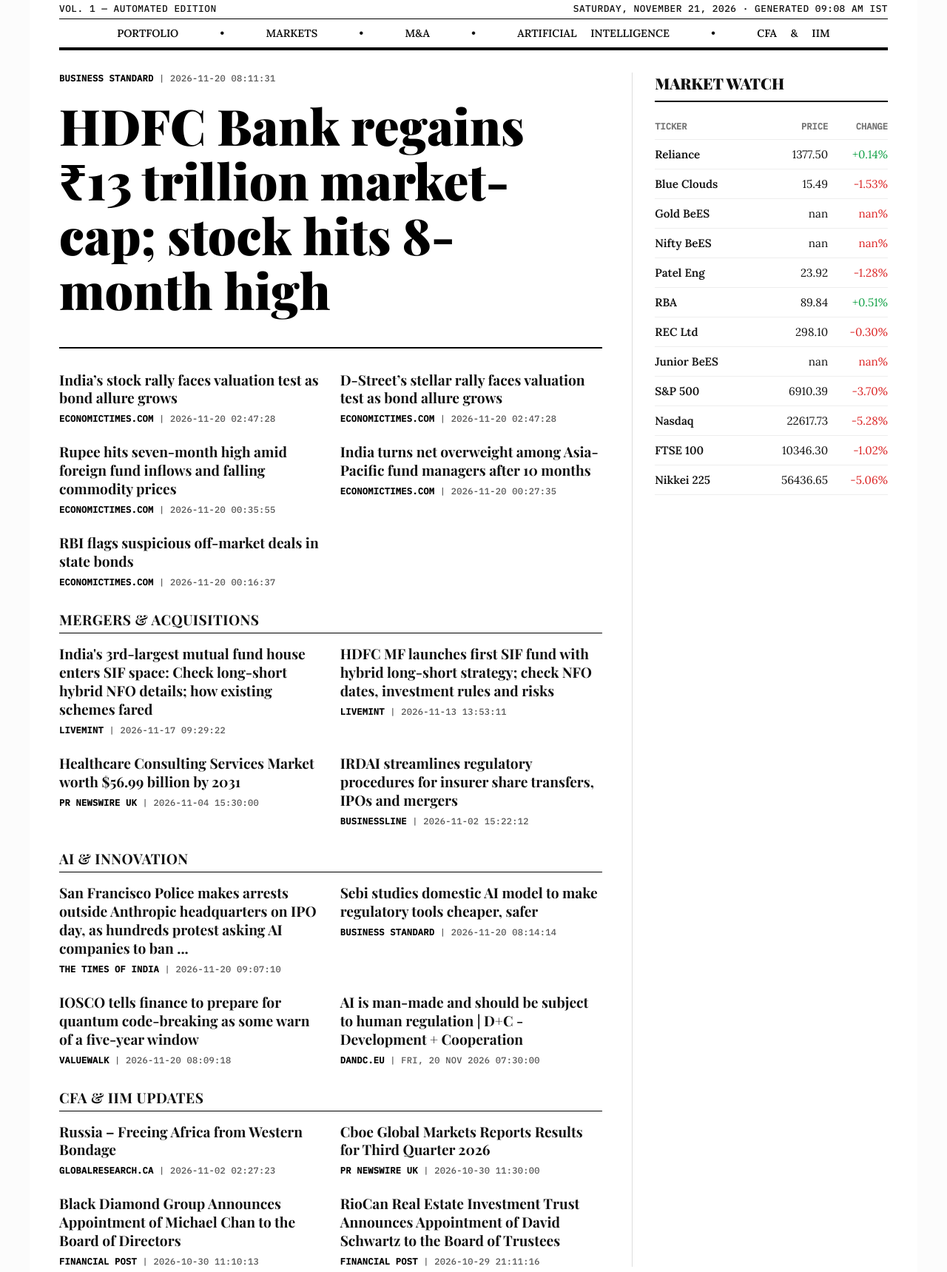
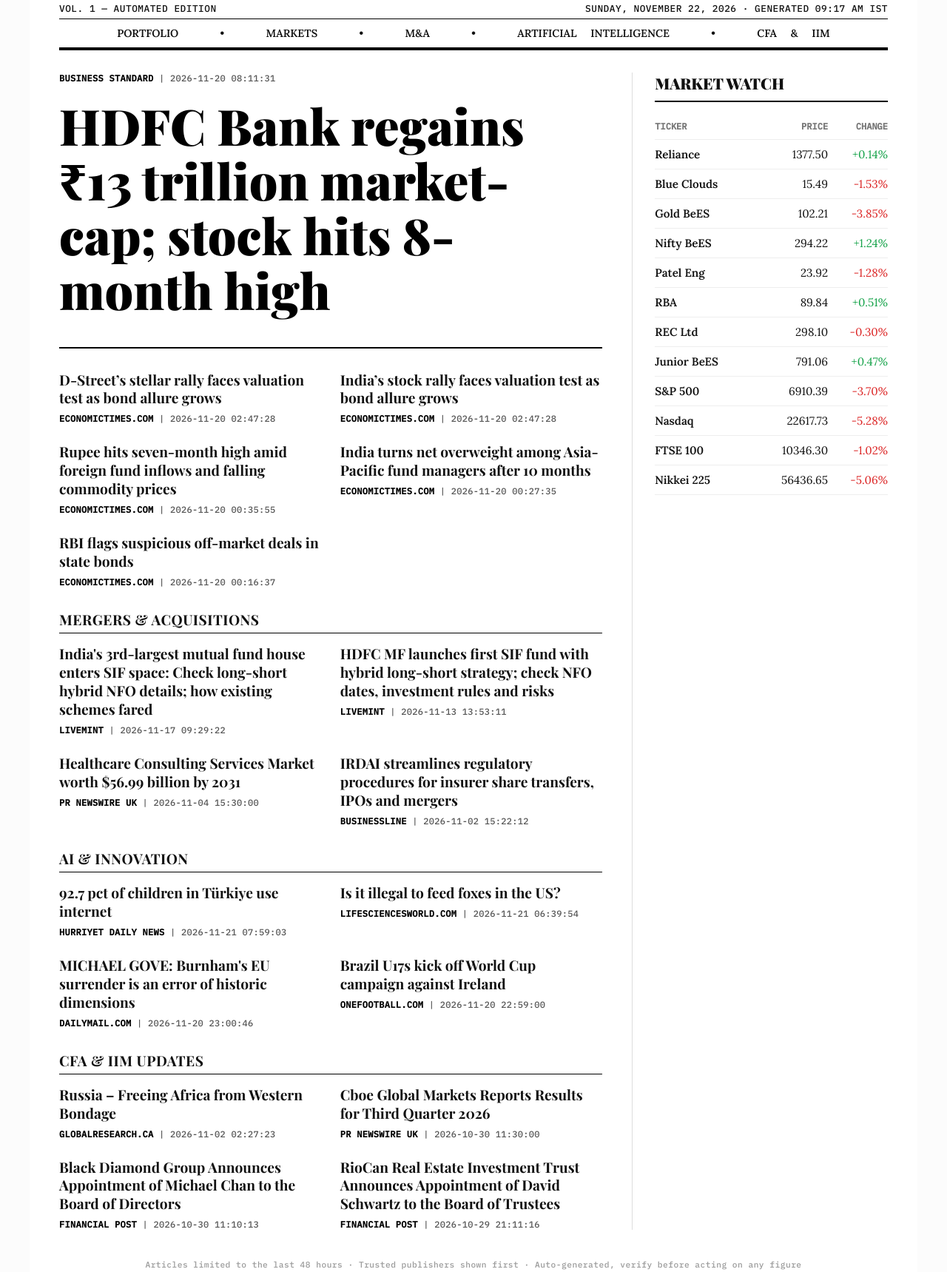
Before and after one commit to sagarry424-oss/daily-newspaper, a plain HTML site: page index.html in a window 1280 px wide. Shown: the part 186-1905 px from the top of the page at 74% size. Drawn offline with nearby package versions, Linux system fonts and the light colour scheme; a web font is replaced by a local one.

Commit message:
Automated daily newspaper update

```diff
--- a/index.html
+++ b/index.html
@@ -165,7 +165,7 @@
         </div>
         <div class="date-bar">
             <span>Vol. 1 — Automated Edition</span>
-            <span>Saturday, November 21, 2026 · Generated 09:08 AM IST</span>
+            <span>Sunday, November 22, 2026 · Generated 09:17 AM IST</span>
         </div>
         <div class="nav-bar">
             PORTFOLIO &nbsp; • &nbsp; MARKETS &nbsp; • &nbsp; M&amp;A &nbsp; • &nbsp; ARTIFICIAL INTELLIGENCE &nbsp; • &nbsp; CFA &amp; IIM
@@ -183,12 +183,12 @@
                 <div class="articles-grid">
 
         <div class='article'>
-            <h3><a href='https://m.economictimes.com/markets/stocks/news/indias-stock-rally-faces-valuation-test-as-bond-allure-grows/articleshow/136010605.cms' target='_blank'>India’s stock rally faces valuation test as bond allure grows</a></h3>
+            <h3><a href='https://m.economictimes.com/markets/bonds/indias-stock-rally-faces-valuation-test-as-bond-allure-grows/articleshow/136010605.cms' target='_blank'>D-Street’s stellar rally faces valuation test as bond allure grows</a></h3>
             <p class='meta'><strong>Economictimes.com</strong> | 2026-11-20 02:47:28</p>
         </div>
 
         <div class='article'>
-            <h3><a href='https://m.economictimes.com/markets/bonds/indias-stock-rally-faces-valuation-test-as-bond-allure-grows/articleshow/136010605.cms' target='_blank'>D-Street’s stellar rally faces valuation test as bond allure grows</a></h3>
+            <h3><a href='https://m.economictimes.com/markets/stocks/news/indias-stock-rally-faces-valuation-test-as-bond-allure-grows/articleshow/136010605.cms' target='_blank'>India’s stock rally faces valuation test as bond allure grows</a></h3>
             <p class='meta'><strong>Economictimes.com</strong> | 2026-11-20 02:47:28</p>
         </div>
 
@@ -238,23 +238,23 @@
                 <div class="articles-grid">
 
         <div class='article'>
-            <h3><a href='https://timesofindia.indiatimes.com/technology/tech-news/san-francisco-police-makes-arrests-outside-anthropic-headquarters-on-ipo-day-as-hundreds-protest-asking-ai-companies-to-ban-/articleshow/136020328.cms' target='_blank'>San Francisco Police makes arrests outside Anthropic headquarters on IPO day, as hundreds protest asking AI companies to ban ...</a></h3>
-            <p class='meta'><strong>The Times of India</strong> | 2026-11-20 09:07:10</p>
+            <h3><a href='https://www.hurriyetdailynews.com/92-7-pct-of-children-in-turkiye-use-internet-229644' target='_blank'>92.7 pct of children in Türkiye use internet</a></h3>
+            <p class='meta'><strong>Hurriyet Daily News</strong> | 2026-11-21 07:59:03</p>
         </div>
 
         <div class='article'>
-            <h3><a href='https://www.business-standard.com/markets/news/sebi-domestically-governed-ai-model-securities-market-tuhin-kanta-pandey-126112000530_1.html' target='_blank'>Sebi studies domestic AI model to make regulatory tools cheaper, safer</a></h3>
-            <p class='meta'><strong>Business Standard</strong> | 2026-11-20 08:14:14</p>
+            <h3><a href='https://www.lifesciencesworld.com/is-it-illegal-to-feed-foxes-in-the-us/' target='_blank'>Is it illegal to feed foxes in the US?</a></h3>
+            <p class='meta'><strong>Lifesciencesworld.com</strong> | 2026-11-21 06:39:54</p>
         </div>
 
         <div class='article'>
-            <h3><a href='https://www.valuewalk.com/iosco-tells-finance-to-prepare-for-quantum-code-breaking-as-some-warn-of-a-five-year-window/' target='_blank'>IOSCO tells finance to prepare for quantum code-breaking as some warn of a five-year window</a></h3>
-            <p class='meta'><strong>ValueWalk</strong> | 2026-11-20 08:09:18</p>
+            <h3><a href='https://www.dailymail.com/debate/article-16310251/MICHAEL-GOVE-Burnhams-EU-surrender-error-British-voters.html' target='_blank'>MICHAEL GOVE: Burnham's EU surrender is an error of historic dimensions</a></h3>
+            <p class='meta'><strong>Dailymail.com</strong> | 2026-11-20 23:00:46</p>
         </div>
 
         <div class='article'>
-            <h3><a href='https://news.google.com/rss/articles/CBMifkFVX3lxTE0tTGkxamFseGctY0R3a3pRUTBYNTk5LW9ob1JJVWR6dW1XYm1HNUpZMERqODNUTkZkYU54MUtVZEJrbEhpWkdzSHZEYWl1ZkZPbE1xdTJkeERIY0pHYlU4SzVyOVZFRmhaRDVtdHhPV3BVVHMtb21LQVJVbmVWZw?oc=5' target='_blank'>AI is man-made and should be subject to human regulation | D+C - Development + Cooperation</a></h3>
-            <p class='meta'><strong>dandc.eu</strong> | Fri, 20 Nov 2026 07:30:00</p>
+            <h3><a href='https://onefootball.com/en/news/brazil-u17s-kick-off-world-cup-campaign-against-ireland-43810263' target='_blank'>Brazil U17s kick off World Cup campaign against Ireland</a></h3>
+            <p class='meta'><strong>Onefootball.com</strong> | 2026-11-20 22:59:00</p>
         </div>
 
                 </div>
@@ -312,14 +312,14 @@
 
         <tr>
             <td class='ticker-name'>Gold BeES</td>
-            <td class='price'>nan</td>
-            <td class='change' style='color:#dc2626'>nan%</td>
+            <td class='price'>102.21</td>
+            <td class='change' style='color:#dc2626'>-3.85%</td>
         </tr>
 
         <tr>
             <td class='ticker-name'>Nifty BeES</td>
-            <td class='price'>nan</td>
-            <td class='change' style='color:#dc2626'>nan%</td>
+            <td class='price'>294.22</td>
+            <td class='change' style='color:#16a34a'>+1.24%</td>
         </tr>
 
         <tr>
@@ -342,8 +342,8 @@
 
         <tr>
             <td class='ticker-name'>Junior BeES</td>
-            <td class='price'>nan</td>
-            <td class='change' style='color:#dc2626'>nan%</td>
+            <td class='price'>791.06</td>
+            <td class='change' style='color:#16a34a'>+0.47%</td>
         </tr>
 
         <tr>
```
